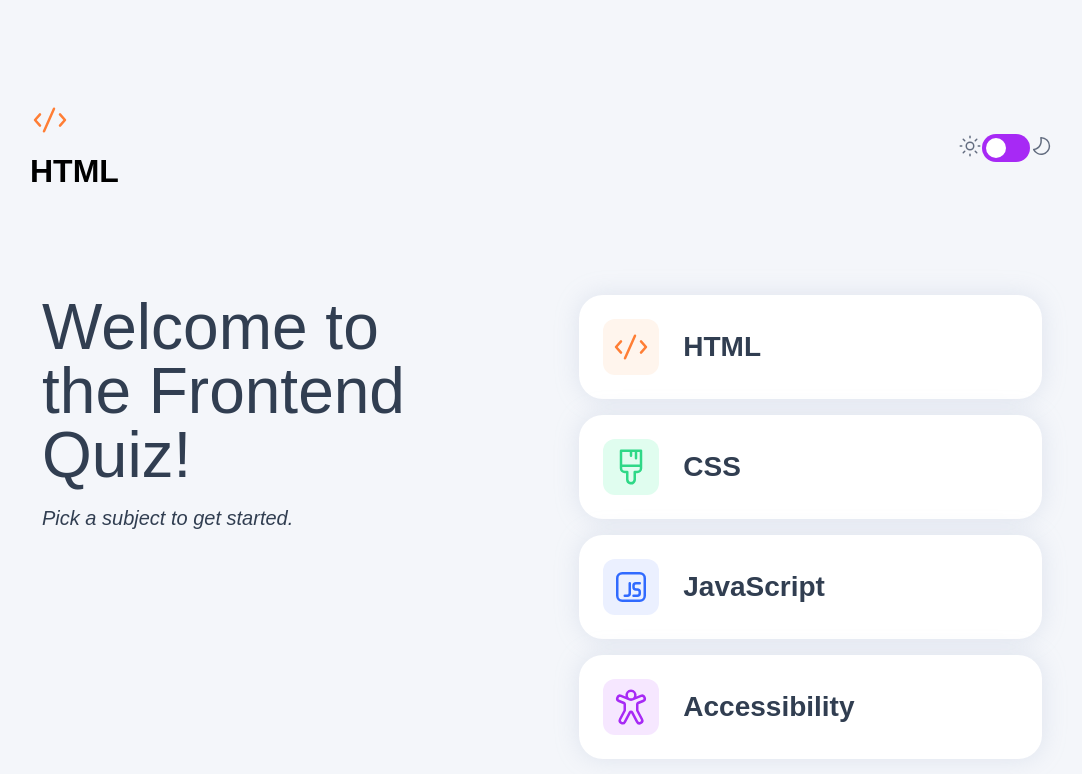
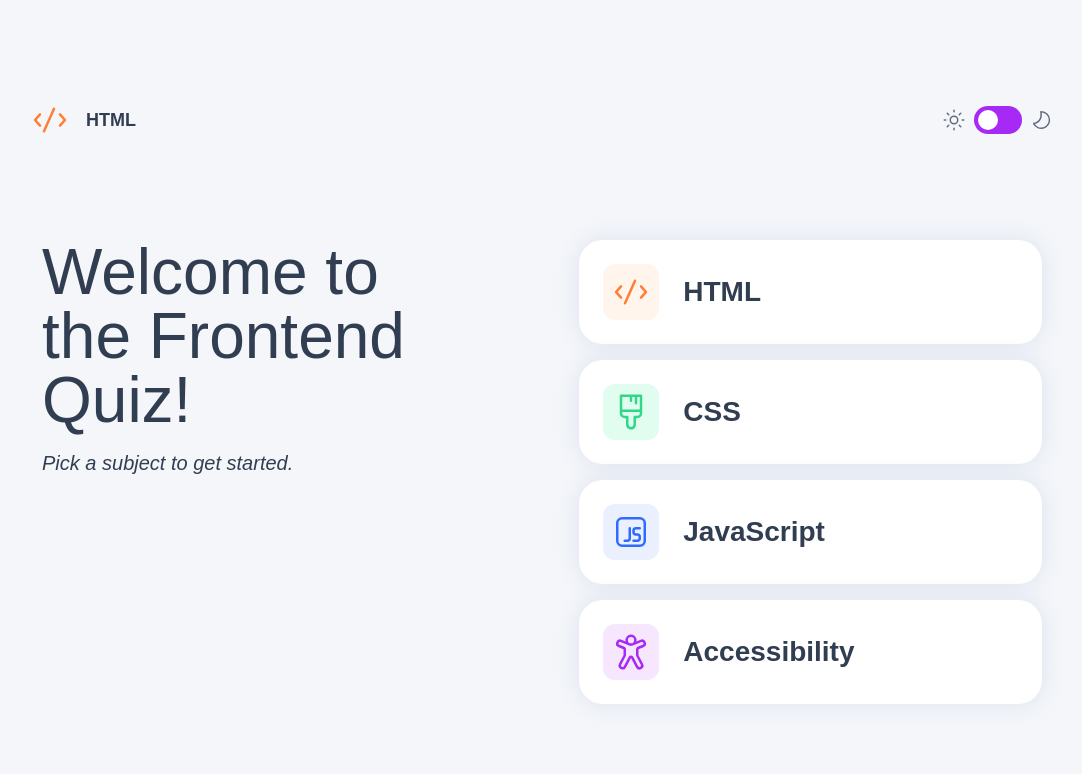
Before and after one commit to O-Julia-O/frontend-quiz-app, a website built with Vite: page index.html in a window 1280 px wide. Both pictures are taken after a click on the button "HTML". Shown: the whole page, without its empty margins (98-1180 px from the left). Built offline with nearby package versions, Linux system fonts and the light colour scheme; files whose address does not match are found by name.

Commit message:
a bit chenged the structure

```diff
--- a/index.html
+++ b/index.html
@@ -18,7 +18,7 @@
         <img src="assets/images/icon-js.svg" alt="Logo" class="logo__image">
         <h1 class="logo__text">Quiz App</h1>
     </div>
-    <div class="flex flex-row">
+    <div class="toggle flex flex-row">
        <!-- theme mode -->
       <svg xmlns="http://www.w3.org/2000/svg" width="16" height="16" fill="none" viewBox="0 0 24 24"><path fill="#626C7F" d="M12 1.5a.75.75 0 0 1 .75.75v1.5a.75.75 0 1 1-1.5 0v-1.5A.75.75 0 0 1 12 1.5Zm0 15a4.5 4.5 0 1 0 0-9 4.5 4.5 0 0 0 0 9Zm0-1.5a3 3 0 1 1 0-6 3 3 0 0 1 0 6Zm9.75-2.25a.75.75 0 1 0 0-1.5h-1.5a.75.75 0 1 0 0 1.5h1.5ZM12 19.5a.75.75 0 0 1 .75.75v1.5a.75.75 0 1 1-1.5 0v-1.5a.75.75 0 0 1 .75-.75Zm-8.25-6.75a.75.75 0 1 0 0-1.5h-1.5a.75.75 0 1 0 0 1.5h1.5Zm.969-8.031a.75.75 0 0 1 1.062 0l1.5 1.5a.751.751 0 0 1-1.062 1.062l-1.5-1.5a.75.75 0 0 1 0-1.062Zm1.062 14.562a.75.75 0 1 1-1.062-1.06l1.5-1.5a.75.75 0 1 1 1.062 1.06l-1.5 1.5Zm13.5-14.562a.75.75 0 0 0-1.062 0l-1.5 1.5a.751.751 0 0 0 1.062 1.062l1.5-1.5a.75.75 0 0 0 0-1.062Zm-1.062 14.562a.75.75 0 0 0 1.062-1.06l-1.5-1.5a.75.75 0 0 0-1.062 1.06l1.5 1.5Z"/></svg>
       <div>
--- a/src/js/buttons.js
+++ b/src/js/buttons.js
@@ -29,9 +29,13 @@ document.addEventListener('DOMContentLoaded', () => {
 
       // в header добавить текст "Тема: {topic}"
       header.style.justifyContent = "space-between"; // выровнять по краям
-      logo.style.display = "block"; // показать логотип
+      logo.style.display = "flex"; // показать логотип
       header.querySelector("img").src = quizzes[0].icon; // показать заголовок
+      header.querySelector("img").style.marginRight = "1rem"; // убрать отступ
       header.querySelector("h1").textContent = `${topic}`; // добавить текст в заголовок
+      header.querySelector("h1").classList.add("text-preset-4-mobile-medium"); // add style for h1
+      logo.style.alignItems = "center"; // выровнять логотип по центру
+
       // и иконку с темой
 
       //Удалить текст
--- a/src/styles/base.css
+++ b/src/styles/base.css
@@ -24,7 +24,6 @@ header {
   width: 100%;
   padding: 1.5rem;
   justify-content: flex-end;
-  align-items: center;
   gap: 0.5rem;
 
   max-width: 640px;
@@ -46,6 +45,11 @@ header svg {
 [data-theme="dark"] {
   --color-bg: #000000;
   --color-fg: #ffffff;
+}
+
+.toggle {
+  align-items: center;
+  gap: 0.5rem;
 }
 
 .checkbox {
```
Also changed, not shown: src/styles/questions.css (added).
